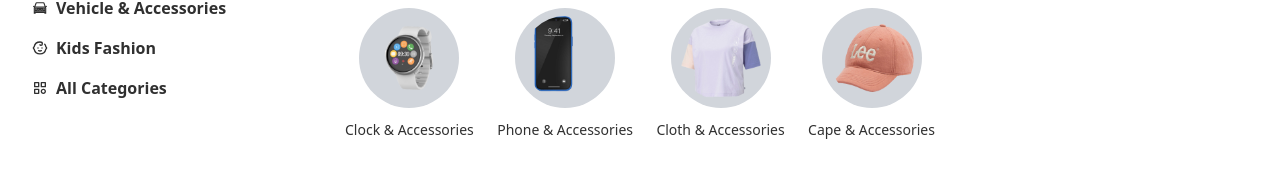
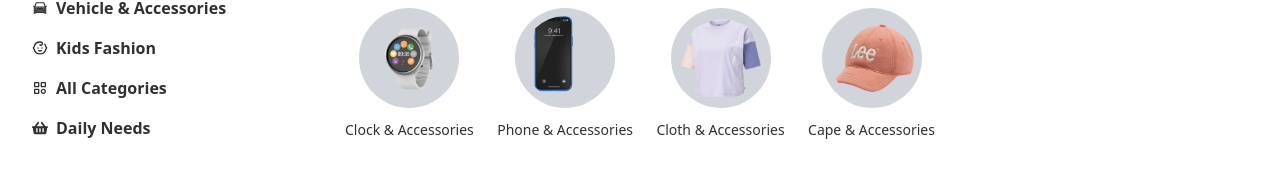
Before and after one commit to Mahbub192/next.js-e-commerce, a Next.js app: page /Banner/banner in a window 1280 px wide. Shown: the part 376-554 px from the top of the page. Built offline with nearby package versions, Linux system fonts and the light colour scheme; no server answers; the database is empty.

Commit message:
category updated

```diff
--- a/Products.json
+++ b/Products.json
@@ -1,7 +1,6 @@
 {
   "products": [
     {
-
       "title": "iPhone 9",
       "description": "An apple mobile which is nothing like apple",
       "price": 549,
@@ -21,7 +20,6 @@
       ]
     },
     {
-
       "title": "iPhone X",
       "description": "SIM-Free, Model A19211 6.5-inch Super Retina HD display with OLED technology A12 Bionic chip with ...",
       "price": 899,
@@ -40,7 +38,6 @@
       ]
     },
     {
-
       "title": "Samsung Universe 9",
       "description": "Samsung's new variant which goes beyond Galaxy to the Universe",
       "price": 1249,
@@ -54,7 +51,6 @@
       "images": ["https://i.dummyjson.com/data/products/3/1.jpg"]
     },
     {
-
       "title": "OPPOF19",
       "description": "OPPO F19 is officially announced on April 2021.",
       "price": 280,
@@ -74,7 +70,6 @@
       ]
     },
     {
-
       "title": "Huawei P30",
       "description": "Huawei’s re-badged P30 Pro New Edition was officially unveiled yesterday in Germany and now the device has made its way to the UK.",
       "price": 499,
@@ -92,7 +87,6 @@
       ]
     },
     {
-
       "title": "MacBook Pro",
       "description": "MacBook Pro 2021 with mini-LED display may launch between September, November",
       "price": 1749,
@@ -111,7 +105,6 @@
       ]
     },
     {
-
       "title": "Samsung Galaxy Book",
       "description": "Samsung Galaxy Book S (2020) Laptop With Intel Lakefield Chip, 8GB of RAM Launched",
       "price": 1499,
@@ -130,7 +123,6 @@
       ]
     },
     {
-
       "title": "Microsoft Surface Laptop 4",
       "description": "Style and speed. Stand out on HD video calls backed by Studio Mics. Capture ideas on the vibrant touchscreen.",
       "price": 1499,
@@ -150,7 +142,6 @@
       ]
     },
     {
-
       "title": "Infinix INBOOK",
       "description": "Infinix Inbook X1 Ci3 10th 8GB 256GB 14 Win10 Grey – 1 Year Warranty",
       "price": 1099,
@@ -170,7 +161,6 @@
       ]
     },
     {
-
       "title": "HP Pavilion 15-DK1056WM",
       "description": "HP Pavilion 15-DK1056WM Gaming Laptop 10th Gen Core i5, 8GB, 256GB SSD, GTX 1650 4GB, Windows 10",
       "price": 1099,
@@ -189,7 +179,6 @@
       ]
     },
     {
-
       "title": "perfume Oil",
       "description": "Mega Discount, Impression of Acqua Di Gio by GiorgioArmani concentrated attar perfume Oil",
       "price": 13,
@@ -208,7 +197,6 @@
       ]
     },
     {
-
       "title": "Brown Perfume",
       "description": "Royal_Mirage Sport Brown Perfume for Men & Women - 120ml",
       "price": 40,
@@ -228,7 +216,6 @@
       ]
     },
     {
-
       "title": "Fog Scent Xpressio Perfume",
       "description": "Product details of Best Fog Scent Xpressio Perfume 100ml For Men cool long lasting perfumes for Men",
       "price": 13,
@@ -238,7 +225,7 @@
       "brand": "Fog Scent Xpressio",
       "sub_category": "Fragrances",
       "category": "Health & Beauty",
-        "thumbnail": "https://i.dummyjson.com/data/products/13/thumbnail.webp",
+      "thumbnail": "https://i.dummyjson.com/data/products/13/thumbnail.webp",
       "images": [
         "https://i.dummyjson.com/data/products/13/1.jpg",
         "https://i.dummyjson.com/data/products/13/2.png",
@@ -248,7 +235,6 @@
       ]
     },
     {
-
       "title": "Non-Alcoholic Concentrated Perfume Oil",
       "description": "Original Al Munakh® by Mahal Al Musk | Our Impression of Climate | 6ml Non-Alcoholic Concentrated Perfume Oil",
       "price": 120,
@@ -258,8 +244,8 @@
       "brand": "Al Munakh",
       "sub_category": "Fragrances",
       "category": "Health & Beauty",
-            "thumbnail": "https://i.dummyjson.com/data/products/14/thumbnail.jpg",
-      "images":[
+      "thumbnail": "https://i.dummyjson.com/data/products/14/thumbnail.jpg",
+      "images": [
         "https://i.dummyjson.com/data/products/14/1.jpg",
         "https://i.dummyjson.com/data/products/14/2.jpg",
         "https://i.dummyjson.com/data/products/14/3.jpg",
@@ -267,7 +253,6 @@
       ]
     },
     {
-
       "title": "Eau De Perfume Spray",
       "description": "Genuine  Al-Rehab spray perfume from UAE/Saudi Arabia/Yemen High Quality",
       "price": 30,
@@ -287,7 +272,6 @@
       ]
     },
     {
-
       "title": "Hyaluronic Acid Serum",
       "description": "L'OrÃ©al Paris introduces Hyaluron Expert Replumping Serum formulated with 1.5% Hyaluronic Acid",
       "price": 19,
@@ -307,7 +291,6 @@
       ]
     },
     {
-
       "title": "Tree Oil 30ml",
       "description": "Tea tree oil contains a number of compounds, including terpinen-4-ol, that have been shown to kill certain bacteria,",
       "price": 12,
@@ -326,7 +309,6 @@
       ]
     },
     {
-
       "title": "Oil Free Moisturizer 100ml",
       "description": "Dermive Oil Free Moisturizer with SPF 20 is specifically formulated with ceramides, hyaluronic acid & sunscreen.",
       "price": 40,
@@ -346,7 +328,6 @@
       ]
     },
     {
-
       "title": "Skin Beauty Serum.",
       "description": "Product name: rorec collagen hyaluronic acid white face serum riceNet weight: 15 m",
       "price": 46,
@@ -365,7 +346,6 @@
       ]
     },
     {
-
       "title": "Freckle Treatment Cream- 15gm",
       "description": "Fair & Clear is Pakistan's only pure Freckle cream which helpsfade Freckles, Darkspots and pigments. Mercury level is 0%, so there are no side effects.",
       "price": 70,
@@ -385,7 +365,6 @@
       ]
     },
     {
-
       "title": "- Daal Masoor 500 grams",
       "description": "Fine quality Branded Product Keep in a cool and dry place",
       "price": 20,
@@ -403,7 +382,6 @@
       ]
     },
     {
-
       "title": "Elbow Macaroni - 400 gm",
       "description": "Product details of Bake Parlor Big Elbow Macaroni - 400 gm",
       "price": 14,
@@ -413,7 +391,7 @@
       "brand": "Bake Parlor Big",
       "sub_category": "Groceries",
       "category": "Groceries",
-            "thumbnail": "https://i.dummyjson.com/data/products/22/thumbnail.jpg",
+      "thumbnail": "https://i.dummyjson.com/data/products/22/thumbnail.jpg",
       "images": [
         "https://i.dummyjson.com/data/products/22/1.jpg",
         "https://i.dummyjson.com/data/products/22/2.jpg",
@@ -421,7 +399,6 @@
       ]
     },
     {
-
       "title": "Orange Essence Food Flavou",
       "description": "Specifications of Orange Essence Food Flavour For Cakes and Baking Food Item",
       "price": 14,
@@ -441,7 +418,6 @@
       ]
     },
     {
-
       "title": "cereals muesli fruit nuts",
       "description": "original fauji cereal muesli 250gm box pack original fauji cereals muesli fruit nuts flakes breakfast cereal break fast faujicereals cerels cerel foji fouji",
       "price": 46,
@@ -451,7 +427,7 @@
       "brand": "fauji",
       "sub_category": "Groceries",
       "category": "Groceries",
-          "thumbnail": "https://i.dummyjson.com/data/products/24/thumbnail.jpg",
+      "thumbnail": "https://i.dummyjson.com/data/products/24/thumbnail.jpg",
       "images": [
         "https://i.dummyjson.com/data/products/24/1.jpg",
         "https://i.dummyjson.com/data/products/24/2.jpg",
@@ -461,7 +437,6 @@
       ]
     },
     {
-
       "title": "Gulab Powder 50 Gram",
       "description": "Dry Rose Flower Powder Gulab Powder 50 Gram • Treats Wounds",
       "price": 70,
@@ -471,7 +446,7 @@
       "brand": "Dry Rose",
       "sub_category": "Groceries",
       "category": "Groceries",
-            "thumbnail": "https://i.dummyjson.com/data/products/25/thumbnail.jpg",
+      "thumbnail": "https://i.dummyjson.com/data/products/25/thumbnail.jpg",
       "images": [
         "https://i.dummyjson.com/data/products/25/1.png",
         "https://i.dummyjson.com/data/products/25/2.jpg",
@@ -481,7 +456,6 @@
       ]
     },
     {
-
       "title": "Plant Hanger For Home",
       "description": "Boho Decor Plant Hanger For Home Wall Decoration Macrame Wall Hanging Shelf",
       "price": 41,
@@ -502,7 +476,6 @@
       ]
     },
     {
-
       "title": "Flying Wooden Bird",
       "description": "Package Include 6 Birds with Adhesive Tape Shape: 3D Shaped Wooden Birds Material: Wooden MDF, Laminated 3.5mm",
       "price": 51,
@@ -522,7 +495,6 @@
       ]
     },
     {
-
       "title": "3D Embellishment Art Lamp",
       "description": "3D led lamp sticker Wall sticker 3d wall art light on/off button  cell operated (included)",
       "price": 20,
@@ -542,7 +514,6 @@
       ]
     },
     {
-
       "title": "Handcraft Chinese style",
       "description": "Handcraft Chinese style art luxury palace hotel villa mansion home decor ceramic vase with brass fruit plate",
       "price": 60,
@@ -562,7 +533,6 @@
       ]
     },
     {
-
       "title": "Key Holder",
       "description": "Attractive DesignMetallic materialFour key hooksReliable & DurablePremium Quality",
       "price": 30,
@@ -579,6 +549,40 @@
         "https://i.dummyjson.com/data/products/30/3.jpg",
         "https://i.dummyjson.com/data/products/30/thumbnail.jpg"
       ]
+    },
+    {
+      "title": "Fresh Eggs",
+      "description": "Eggs are an important symbol in folklore and mythology, often representing life and rebirth, healing and protection, and sometimes featuring in creation myths.",
+      "price": 150,
+      "discountPercentage": 2.92,
+      "rating": 4.92,
+      "stock": 5,
+      "brand": "Daily Needs",
+      "sub_category": "Daily Needs",
+      "category": "Daily Needs",
+      "thumbnail": "https://i.ibb.co/yBy31n1/Chicken-Eggs-Layer-12pcs.webp",
+      "images": [
+        "https://i.ibb.co/yBy31n1/Chicken-Eggs-Layer-12pcs.webp",
+        "https://i.ibb.co/1ZNBgs0/daniel-tuttle-BPGPk-n7rkc-unsplash-copy.webp",
+        "https://i.ibb.co/rxPB1dv/o-Adf-FHDa2y-OPUwvlo-R2-Yujldkgzv7-CUOKtz-J17k-U.png"
+      ]
+    },
+    {
+      "title": "Fresh Milk ",
+      "description": "Whole cow's milk contains about 87% water. The remaining 13% contains protein, fat, carbohydrates, vitamins, and minerals. Processing techniques remove fat .",
+      "price": 30,
+      "discountPercentage": 2.92,
+      "rating": 4.92,
+      "stock": 54,
+      "brand": "Daily Needs",
+      "sub_category": "Daily Needs",
+      "category": "Daily Needs",
+      "thumbnail": "https://i.ibb.co/VtPjp5V/maxresdefault.jpg",
+      "images": [
+        "https://i.ibb.co/Z8QnJK1/file.png",
+        "https://i.ibb.co/VtPjp5V/maxresdefault.jpg",
+        "https://i.ibb.co/1fWJ8Nt/download-3.jpg"
+      ]
     }
   ]
 }
--- a/package.json
+++ b/package.json
@@ -32,6 +32,7 @@
     "react-hot-toast": "^2.4.1",
     "react-icons": "^4.11.0",
     "react-redux": "^8.1.3",
+    "react-scroll": "^1.9.0",
     "react-toastify": "^9.1.3",
     "react-zoom-pan-pinch": "^3.3.0",
     "recharts": "^2.8.0",
--- a/pages/Banner/banner.jsx
+++ b/pages/Banner/banner.jsx
@@ -16,6 +16,7 @@ import { IoMdShirt } from "react-icons/io";
 import { AiTwotoneCar } from "react-icons/ai";
 import { LuBaby } from "react-icons/lu";
 import { BiCategory } from "react-icons/bi";
+import { FaShoppingBasket } from "react-icons/fa";
 
 // Import Swiper styles
 import "swiper/css";
@@ -27,6 +28,7 @@ import { Autoplay, Navigation } from "swiper/modules";
 import RoundCard from "../componants/RoundCard";
 import RightSideBar from "../componants/RightSideBar";
 import { AuthContext } from "../providers/AuthProvider";
+import { Link } from 'react-scroll';
 
 const categories = [
   {
@@ -79,13 +81,23 @@ const categories = [
     name: "All Categories",
     icon: <BiCategory></BiCategory>,
   },
+  {
+    id: "11",
+    name: "Daily Needs",
+    icon: <FaShoppingBasket></FaShoppingBasket>
+  },
 ];
+
+
+
+
 
 const Banner = () => {
 
 
   const {menuValue, setMenuValue} = useContext(AuthContext)
   // useEffect(() => {
+
   //   const allData = async () => {
   //     const res = await fetch("../../data/Categories.json");
   //     const data = await res.json();
@@ -99,9 +111,19 @@ const Banner = () => {
 
 
   // handle Menu Button
+
+
   const handleMenu = (menu) =>{
     setMenuValue(menu);
   }
+
+
+
+
+
+
+
+
 
   return (
     <div className="mx-auto container mt-10 ">
@@ -119,8 +141,6 @@ const Banner = () => {
                 {/* Sidebar content here */}
 
 
-
-
                 <div className="flex justify-between">
                   <h2 className="font-bold text-xl text-accent">
                     All Categories
@@ -129,17 +149,14 @@ const Banner = () => {
                 </div>
 
                 {categories.map((category) => {
+                  return (
+
+                    <li key={category.id}>
+                    <a className="font-semibold text-base" onClick={()=>handleMenu(category?.name)}>{category?.icon} {category?.name}
+                    </a>
+                    </li>
 
 
-
-
-                  return (
-                    <li key={category.id} onClick={()=>handleMenu (category?.name)}>
-                      <a className="font-semibold text-base	">
-                        {" "}
-                        {category?.icon} {category?.name}
-                      </a>
-                    </li>
                   );
                 })}
               </ul>
--- a/pages/Dashboard/UserDashboard/SellProducts/SellProducts.js
+++ b/pages/Dashboard/UserDashboard/SellProducts/SellProducts.js
@@ -127,9 +127,8 @@ const SellProducts = () => {
             </label>
             <select {...register("category")} className="input input-bordered">
               <option value="Health & Beauty">Health & Beauty</option>
-              <option value="Men's & Boy's Fashion">
-                Men's & Boy's Fashion
-              </option>
+              <option value="Daily Needs">Daily Needs</option>
+              <option value="Men's & Boy's Fashion">  Men's & Boy's Fashion </option>
               <option value="Electronic Device">Electronic Device</option>
               <option value="Sports & Outdoor">Sports & Outdoor</option>
               <option value="Home & Lifestyle">Home & Lifestyle</option>
--- a/pages/Products/Products.jsx
+++ b/pages/Products/Products.jsx
@@ -5,10 +5,8 @@ import PaginationControls from "../componants/PaginationControls";
 import { AuthContext } from "../providers/AuthProvider";
 
 const ProductPage = () => {
-  const {
-    filterProducts,
-    state: { products, error, loading },
-  } = useContext(AuthContext);
+  const {filterProducts, state: { products, error, loading }} = useContext(AuthContext);
+
   const [currentPage, setCurrentPage] = useState(1);
   let paginatedPosts;
   const pageSize = 12;
```
Also changed, not shown: pages/providers/AuthProvider.jsx (+2 -12 lines), 1 other file (tests, documents, lock files or other folders).
